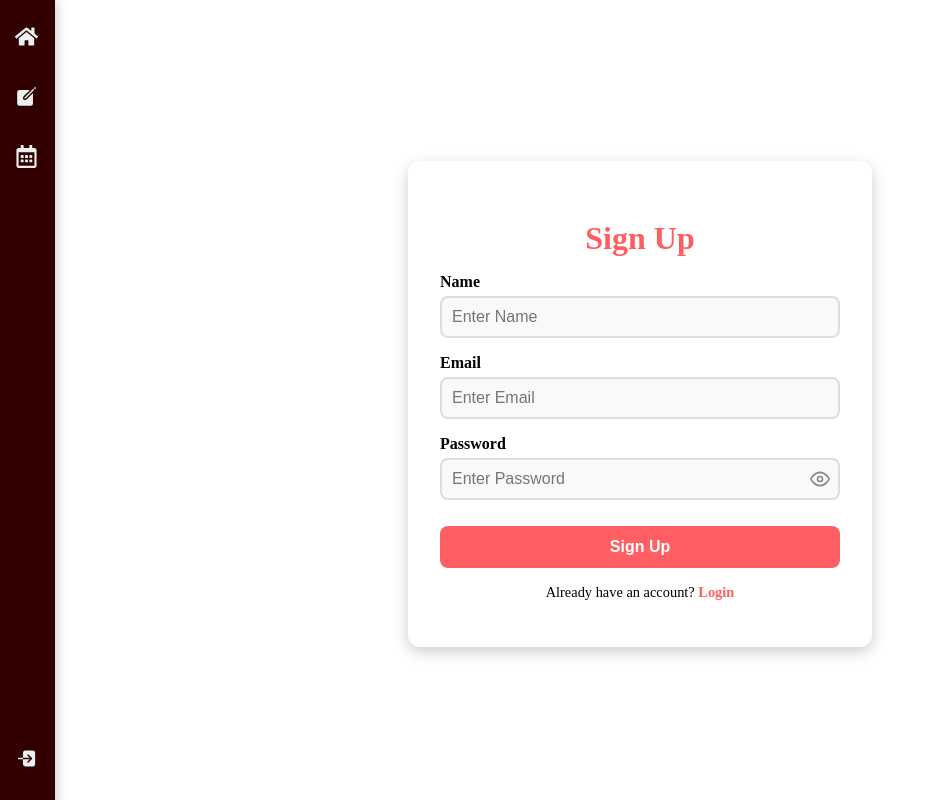
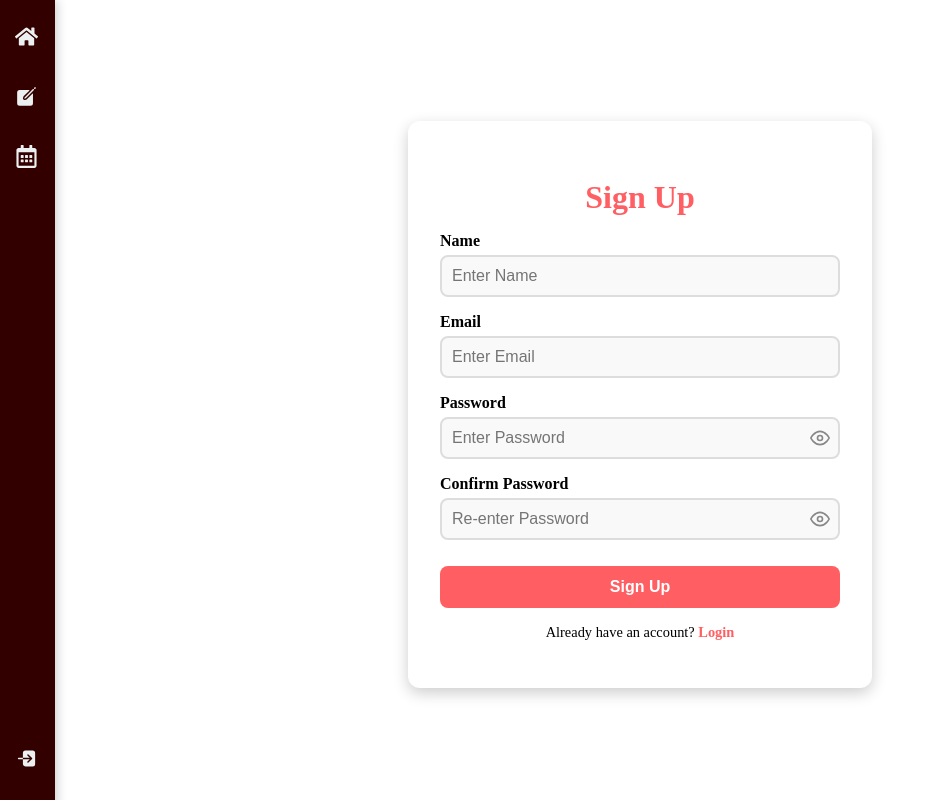
Before and after one commit to J-spark408/TodoApp, a React app in the folder Todo/: page /register in a window 1280 px wide. Shown: the whole page, without its empty margins (0-925 px from the left). Built offline with nearby package versions, Linux system fonts and the light colour scheme.

Commit message:
Fix accessible pages only for logged in users

```diff
--- a/Todo/src/components/App.js
+++ b/Todo/src/components/App.js
@@ -1,4 +1,4 @@
-import React, { useState } from "react";
+import React, { useEffect, useState } from "react";
 import { BrowserRouter, Routes, Route } from "react-router-dom";
 import Board from "./TodoBoard/Board";
 import NavHeader from "./NavBar/NavHeader";
@@ -8,6 +8,7 @@ import Login from "./LoginPage/Login";
 import Signup from "./LoginPage/SignUp";
 
 const App = () => {
+
   return (
     <BrowserRouter>
       <NavHeader />
--- a/Todo/src/components/LoginPage/Login.js
+++ b/Todo/src/components/LoginPage/Login.js
@@ -157,6 +157,7 @@ const Login = () => {
         setEmail("");
         setPassword("");
         navigate("/");
+        window.location.reload();
       } else {
         setInvalid("Access Deined. Invalid credentials");
       }
--- a/Todo/src/components/LoginPage/SignUp.js
+++ b/Todo/src/components/LoginPage/SignUp.js
@@ -133,7 +133,8 @@ const Signup = () => {
   const [password, setPassword] = useState("");
   const [showPassword, setShowPassword] = useState(false);
   const [error, setError] = useState(null);
-  const [passwordError, setPasswordError] = useState(null); // New state for password error
+  const [confirmPassword, setConfirmPassword] = useState("");
+  const [passwordError, setPasswordError] = useState(null);
   const navigate = useNavigate();
 
   const handleSubmit = async (e) => {
@@ -162,6 +163,11 @@ const Signup = () => {
       setPasswordError(null);
     }
 
+    if (password !== confirmPassword) {
+      setError("Passwords do not match");
+      return;
+    }
+
     setError("");
 
     try {
@@ -178,7 +184,8 @@ const Signup = () => {
 
       if (response.data?.accessToken) {
         localStorage.setItem("token", response.data.accessToken);
-        navigate("/login");
+        navigate("/");
+        window.location.reload();
       }
     } catch (error) {
       setError(
@@ -227,6 +234,20 @@ const Signup = () => {
             </PasswordWrapper>
           </InputContainer>
 
+          <InputContainer>
+            <Label>Confirm Password</Label>
+            <PasswordWrapper>
+              <Input
+                type={showPassword ? "text" : "password"}
+                placeholder="Re-enter Password"
+                onChange={(e) => setConfirmPassword(e.target.value)}
+              />
+              <ToggleIcon onClick={() => setShowPassword(!showPassword)}>
+                {showPassword ? <FiEyeOff size={20} /> : <FiEye size={20} />}
+              </ToggleIcon>
+            </PasswordWrapper>
+          </InputContainer>
+
           {passwordError && <ErrorText>{passwordError}</ErrorText>}
           {error && !passwordError && <ErrorText>{error}</ErrorText>}
 
--- a/Todo/src/components/NavBar/NavHeader.js
+++ b/Todo/src/components/NavBar/NavHeader.js
@@ -50,25 +50,19 @@ const NavHeader = () => {
   const [loggedIn, setLoggedIn] = useState(false);
   const navigate = useNavigate();
 
-  //const { loggedIn } = useSelector((state) => state.user);
+  //const { user } = useSelector((state) => state.user);
 
   useEffect(() => {
     if (localStorage.getItem("token")) {
       setLoggedIn(true);
     }
-  }, []);
+  }, [loggedIn]);
 
   const handleLogout = () => {
     localStorage.clear();
     setLoggedIn(false);
+    navigate("/");
     window.location.reload();
-  };
-
-  const handleAddEventClick = (e) => {
-    if (!loggedIn) {
-      e.preventDefault(); // Prevent navigation
-      navigate("/"); // Redirect to homepage
-    }
   };
 
   return (
@@ -81,8 +75,7 @@ const NavHeader = () => {
 
       <NavSelection
         title="Add event"
-        to="/add-new-event"
-        onClick={handleAddEventClick}
+        to={loggedIn ? "/add-new-event" : "/"}
       >
         <Icon>
           <IoCreate size={23} />
```
Also changed, not shown: 1 other file (tests, documents, lock files or other folders).
